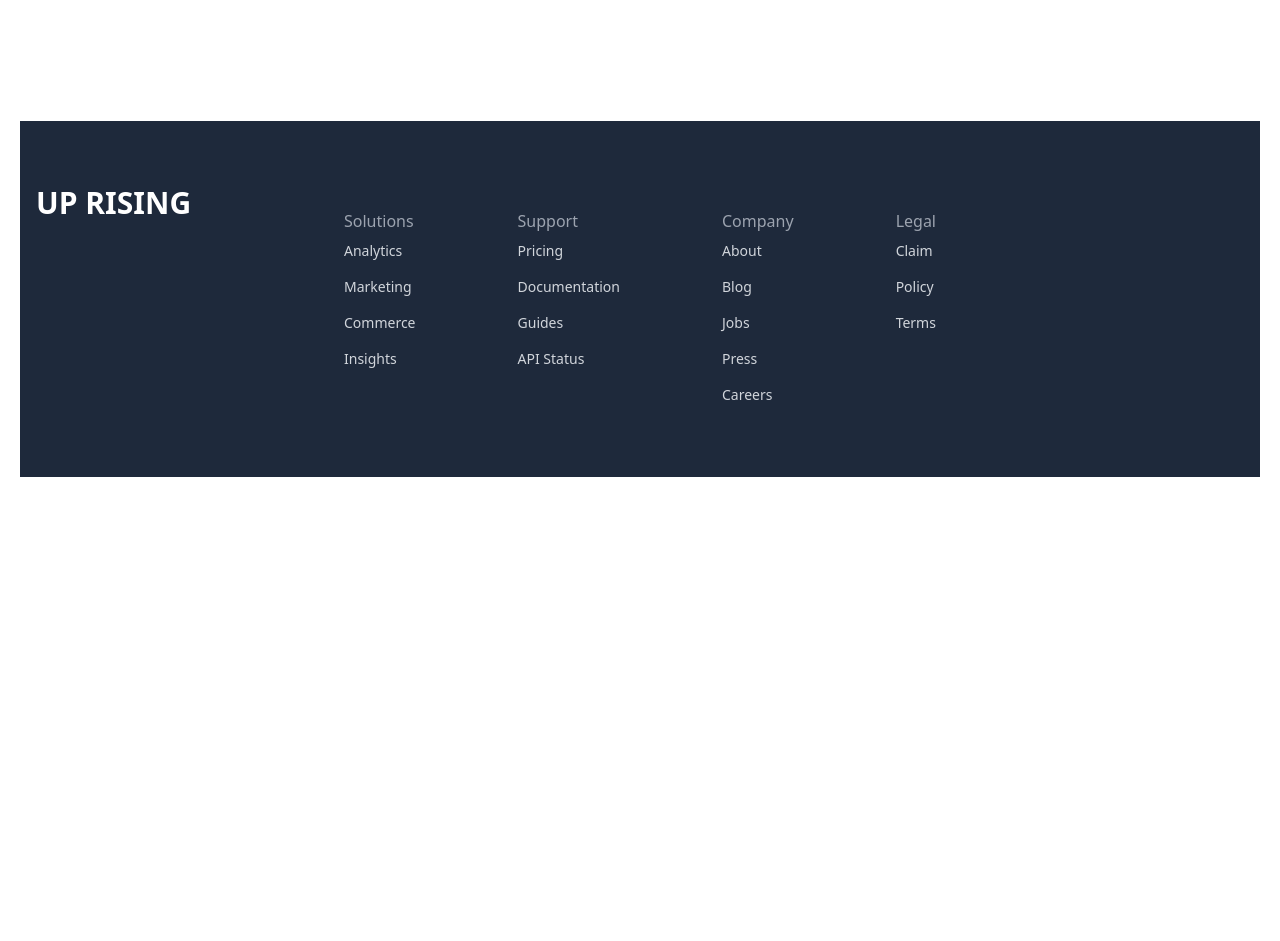
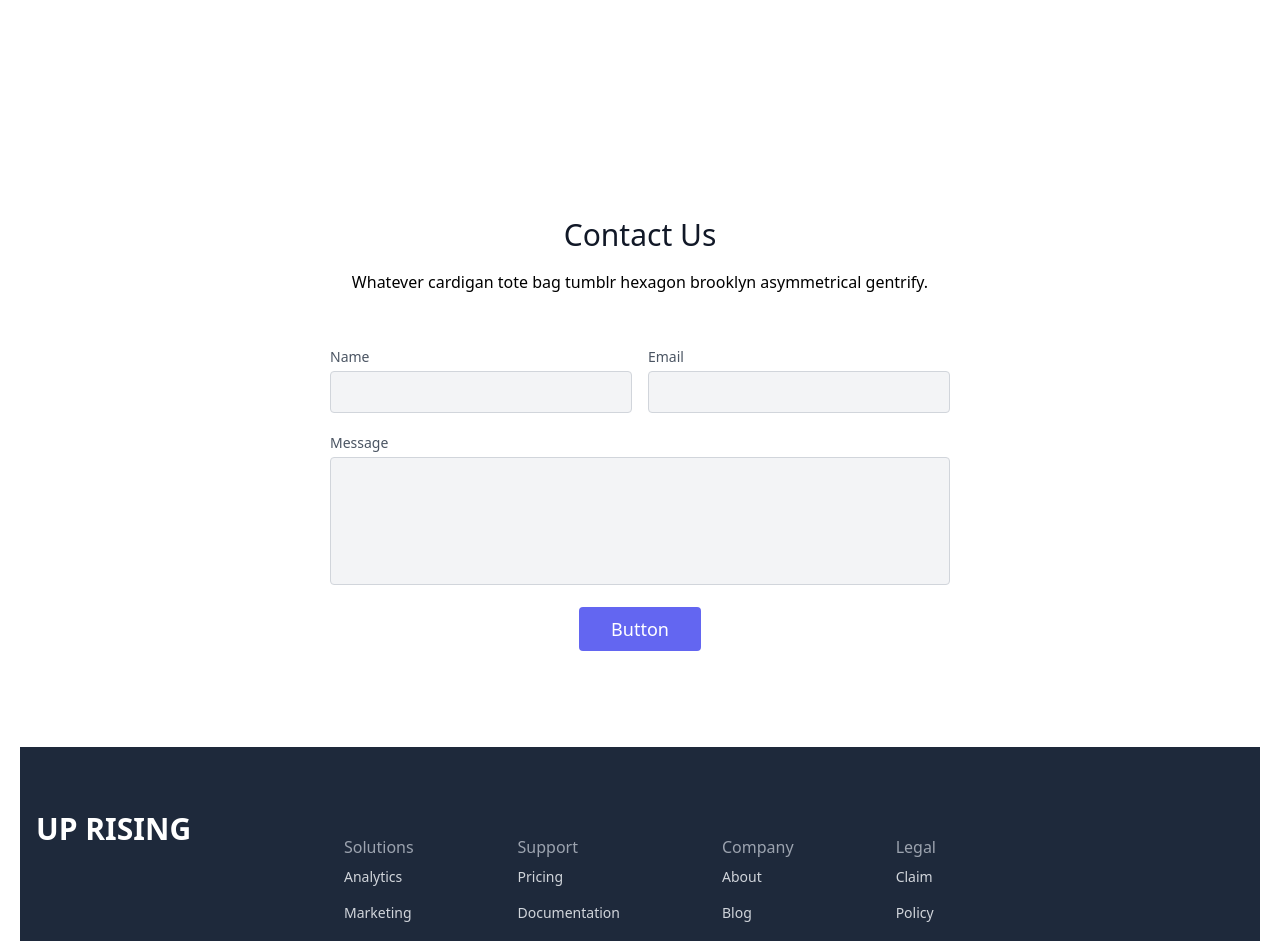
Before and after one commit to xr-dev-saurabh/uprising-tradex, a React (Create React App) app: page / in a window 1280 px wide. Shown: the part 580-1521 px from the top of the page. Before the commit the page ends 1057 px from the top, so only its background shows below. Built offline with nearby package versions, Linux system fonts and the light colour scheme.

Commit message:
contact us added still work to do

```diff
--- a/src/App.js
+++ b/src/App.js
@@ -2,6 +2,7 @@
 import React from 'react';
 import Footer from './components/footer';
 import Card from './components/card';
+import Contactus from './components/contactus';
 
 
 export default function App() {
@@ -9,6 +10,7 @@
     <div>
 
     <Card />
+    <Contactus />
     <Footer />
 
   </div>
--- /dev/null
+++ b/src/components/contactus.jsx
@@ -0,0 +1,77 @@
+import React from "react";
+
+import "tailwindcss/tailwind.css";
+
+export default function App() {
+  return (
+    <div>
+      <section className="text-gray-700 body-font relative"/>
+        <div className="container px-5 py-24 mx-auto">
+          <div className="flex flex-col text-center w-full mb-12">
+            <h1 className="sm:text-3xl text-2xl font-medium title-font mb-4 text-gray-900">
+              Contact Us
+            </h1>
+            <p className="lg:w-2/3 mx-auto leading-relaxed text-base">
+              Whatever cardigan tote bag tumblr hexagon brooklyn asymmetrical
+              gentrify.
+            </p>
+          </div>
+          <div className="lg:w-1/2 md:w-2/3 mx-auto">
+            <div className="flex flex-wrap -m-2">
+              <div className="p-2 w-1/2">
+                <div className="relative">
+                  <label for="name" className="leading-7 text-sm text-gray-600">
+                    Name
+                  </label>
+                  <input
+                    type="text"
+                    id="name"
+                    name="name"
+                    className="w-full bg-gray-100 rounded border border-gray-300 focus:border-indigo-500 text-base outline-none text-gray-700 py-1 px-3 leading-8 transition-colors duration-200 ease-in-out"
+                  />
+                </div>
+              </div>
+              <div className="p-2 w-1/2">
+                <div className="relative">
+                  <label
+                    for="email"
+                    className="leading-7 text-sm text-gray-600"
+                  >
+                    Email
+                  </label>
+                  <input
+                    type="email"
+                    id="email"
+                    name="email"
+                    className="w-full bg-gray-100 rounded border border-gray-300 focus:border-indigo-500 text-base outline-none text-gray-700 py-1 px-3 leading-8 transition-colors duration-200 ease-in-out"
+                  />
+                </div>
+              </div>
+              <div className="p-2 w-full">
+                <div className="relative">
+                  <label
+                    for="message"
+                    className="leading-7 text-sm text-gray-600"
+                  >
+                    Message
+                  </label>
+                  <textarea
+                    id="message"
+                    name="message"
+                    className="w-full bg-gray-100 rounded border border-gray-300 focus:border-indigo-500 h-32 text-base outline-none text-gray-700 py-1 px-3 resize-none leading-6 transition-colors duration-200 ease-in-out"
+                  ></textarea>
+                </div>
+              </div>
+              <div className="p-2 w-full">
+                <button className="flex mx-auto text-white bg-indigo-500 border-0 py-2 px-8 focus:outline-none hover:bg-indigo-600 rounded text-lg">
+                  Button
+                </button>
+              </div>
+
+              </div>
+            </div>
+          </div>
+
+          </div>
+  );
+}
```
Also changed, not shown: New Text Document.txt (deleted), package.json (line endings or trailing spaces).
